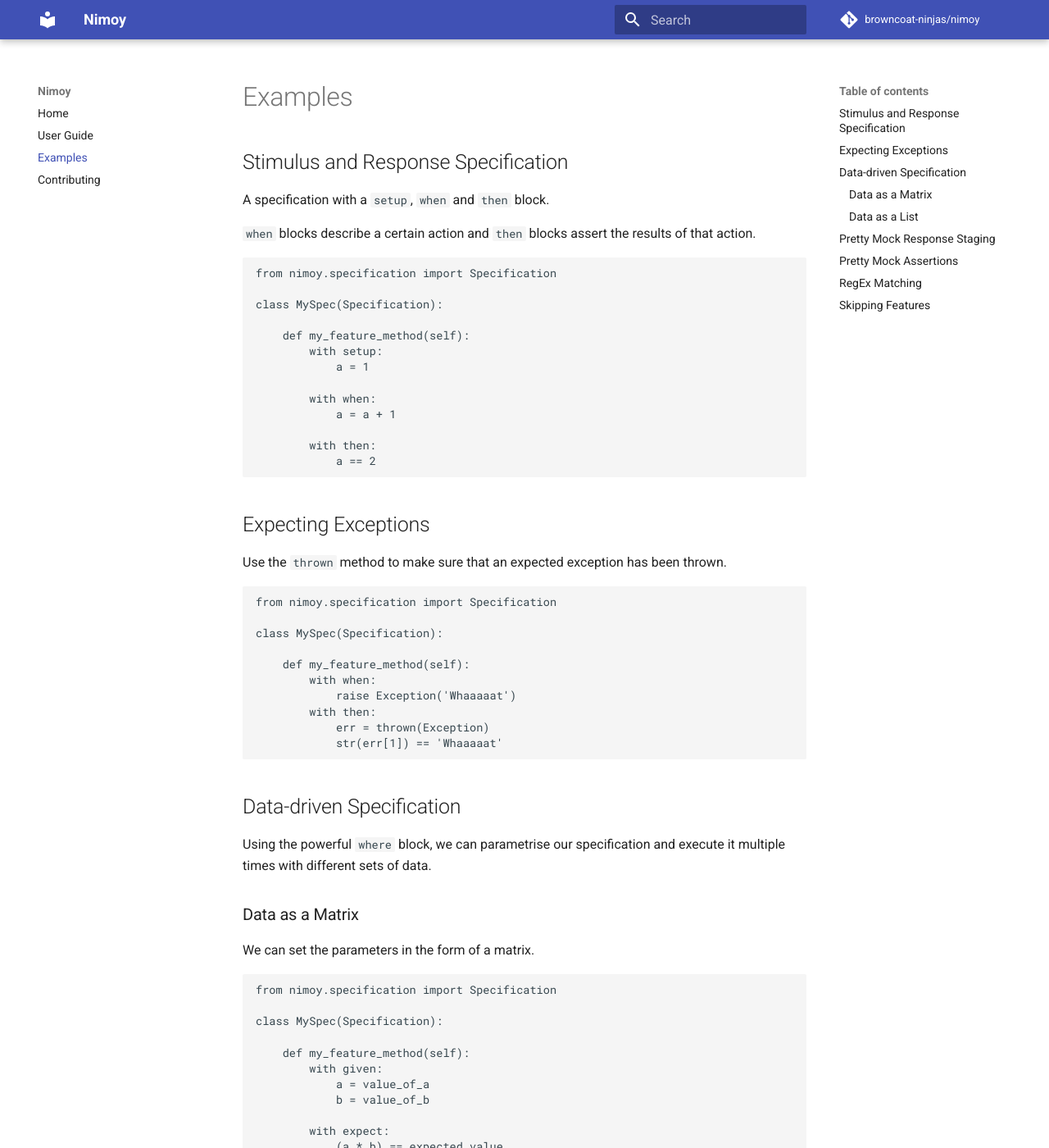
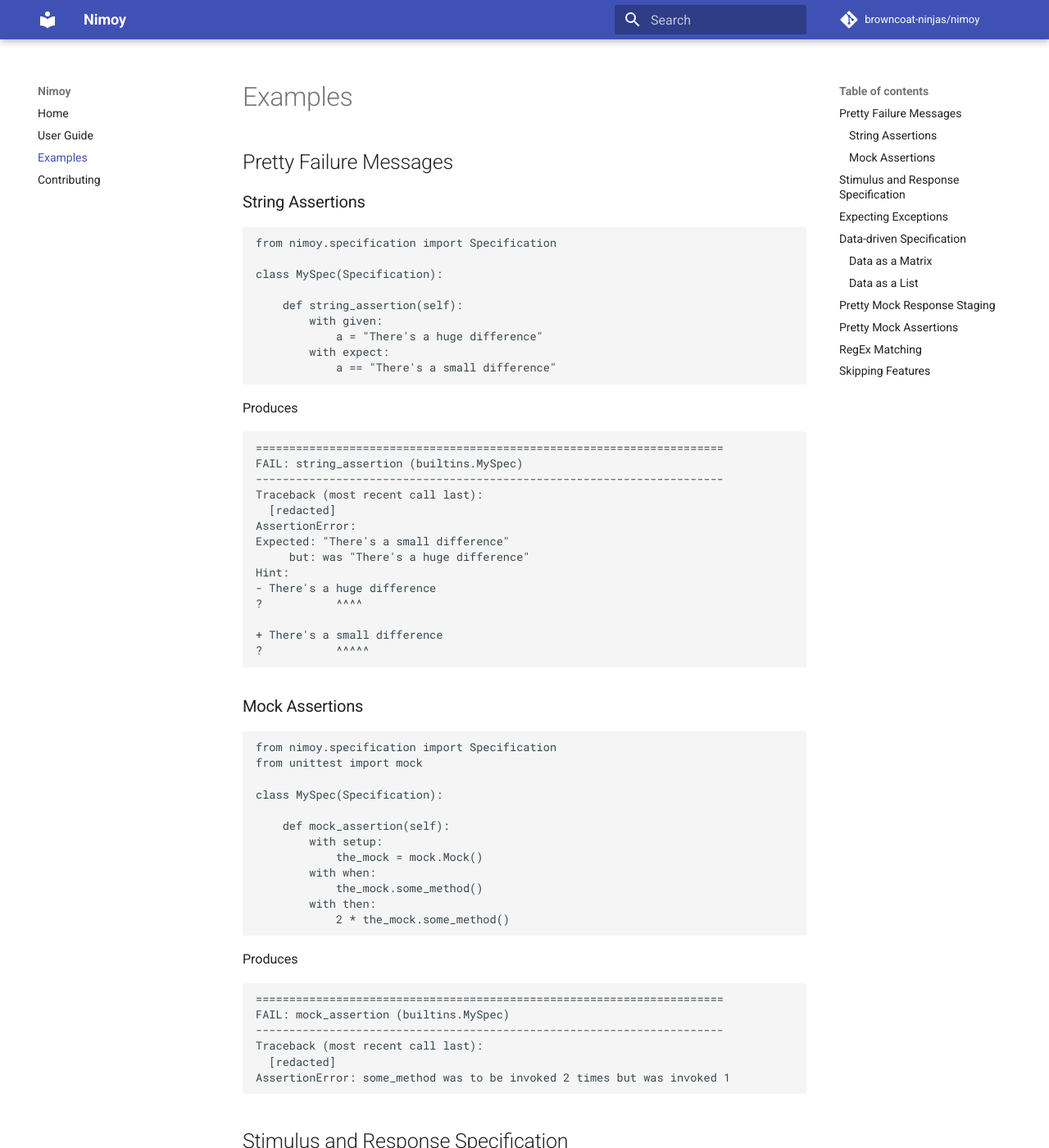
Before and after one commit to browncoat-ninjas/nimoy, an MkDocs documentation site: the page built from docs/examples.md, in a window 1280 px wide and 1400 px high. Shown: the whole window at 82% size. Built offline with MkDocs 1.6.1 and Material for MkDocs 9.7.7, drawn with Linux system fonts in a browser that asks for light colours; comment, search, counter and statistics services are not loaded.

Commit message:
Update docs with examples of failure messages

````diff
--- a/docs/examples.md
+++ b/docs/examples.md
@@ -1,4 +1,67 @@
 # Examples
+
+## Pretty Failure Messages
+
+### String Assertions
+
+```python
+from nimoy.specification import Specification
+
+class MySpec(Specification):
+
+    def string_assertion(self):
+        with given:
+            a = "There's a huge difference"
+        with expect:
+            a == "There's a small difference"
+```
+
+Produces
+
+```
+======================================================================
+FAIL: string_assertion (builtins.MySpec)
+----------------------------------------------------------------------
+Traceback (most recent call last):
+  [redacted]
+AssertionError:
+Expected: "There's a small difference"
+     but: was "There's a huge difference"
+Hint:
+- There's a huge difference
+?           ^^^^
+
++ There's a small difference
+?           ^^^^^
+```
+
+### Mock Assertions
+
+```python
+from nimoy.specification import Specification
+from unittest import mock
+
+class MySpec(Specification):
+
+    def mock_assertion(self):
+        with setup:
+            the_mock = mock.Mock()
+        with when:
+            the_mock.some_method()
+        with then:
+            2 * the_mock.some_method()
+```
+
+Produces
+
+```
+======================================================================
+FAIL: mock_assertion (builtins.MySpec)
+----------------------------------------------------------------------
+Traceback (most recent call last):
+  [redacted]
+AssertionError: some_method was to be invoked 2 times but was invoked 1
+```
 
 ## Stimulus and Response Specification
 
````
